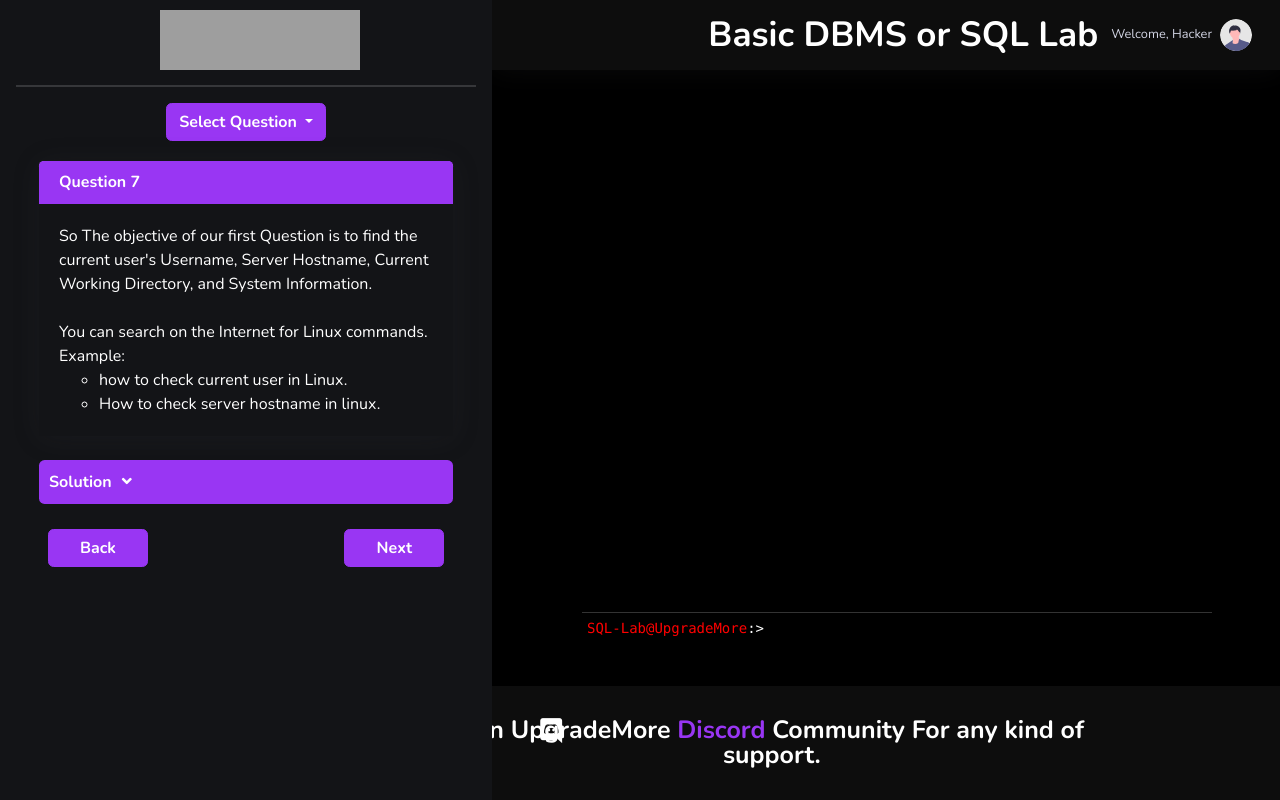
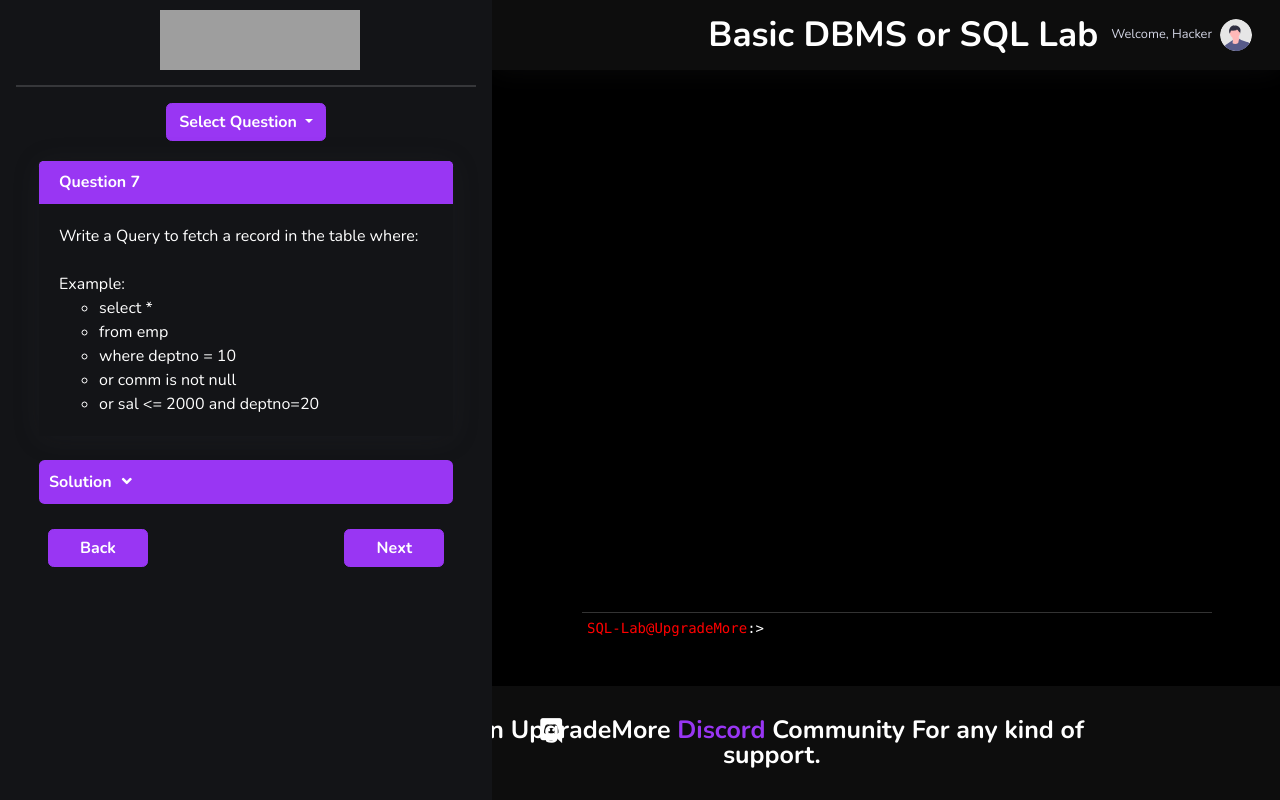
Before and after one commit to UpgradeMore/SQL-Lab, a PHP site: page /question-7.php in a window 1280 px wide. Run offline with PHP 8.4, Linux system fonts and the light colour scheme; data that the repository does not hold is empty; some libraries are stand-ins or nearby versions; grey boxes are pictures that could not be loaded.

Commit message:
Update question-7.php

```diff
--- a/question-7.php
+++ b/question-7.php
@@ -77,13 +77,17 @@
                     <h6 class="m-0 font-weight-bold" style="color: #fff;">Question 7</h6>
                 </div>
                 <div class="card-body" style="background-color: #131417;">
-                So The objective of our first Question is to find the current user's Username, Server Hostname, Current Working Directory, and System Information.
+                     Write a Query to fetch a record in the table where:
                 <br><br>
-                You can search on the Internet for Linux commands.
+
                 Example:
                 <ul>
-                <li>how to check current user in Linux.</li>
-                <li>How to check server hostname in linux.</li>
+                <li>select *</li>
+                <li>from emp</li>
+                <li>where deptno = 10</li>
+                <li>or comm is not null</li>
+                <li>or sal <= 2000 and deptno=20</li>
+
                 </ul>
                 </div>
             </div>
@@ -94,10 +98,8 @@
 							<div class="pt-3">
 								<p class="mb-0" style="color: #fff;">
                                     <ul>
-                                    <li>whoami</li>
-                                    <li>hostname</li>
-                                    <li>pwd</li>
-                                    <li>uname -a</li>
+                                    <li>select * from user where userid = 3</li>
+
                                     </ul>
                                 </p>
 							</div>
```
